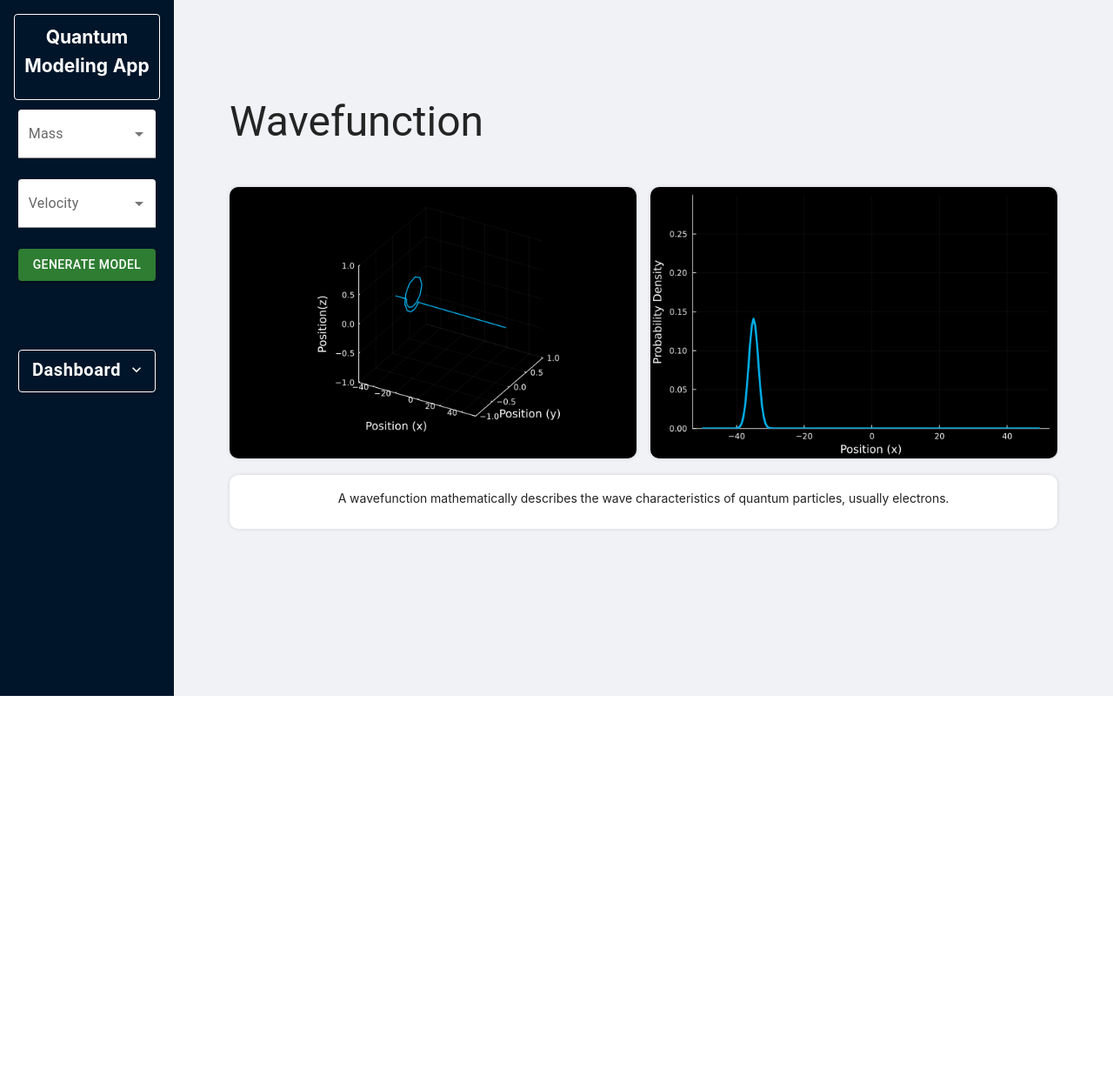
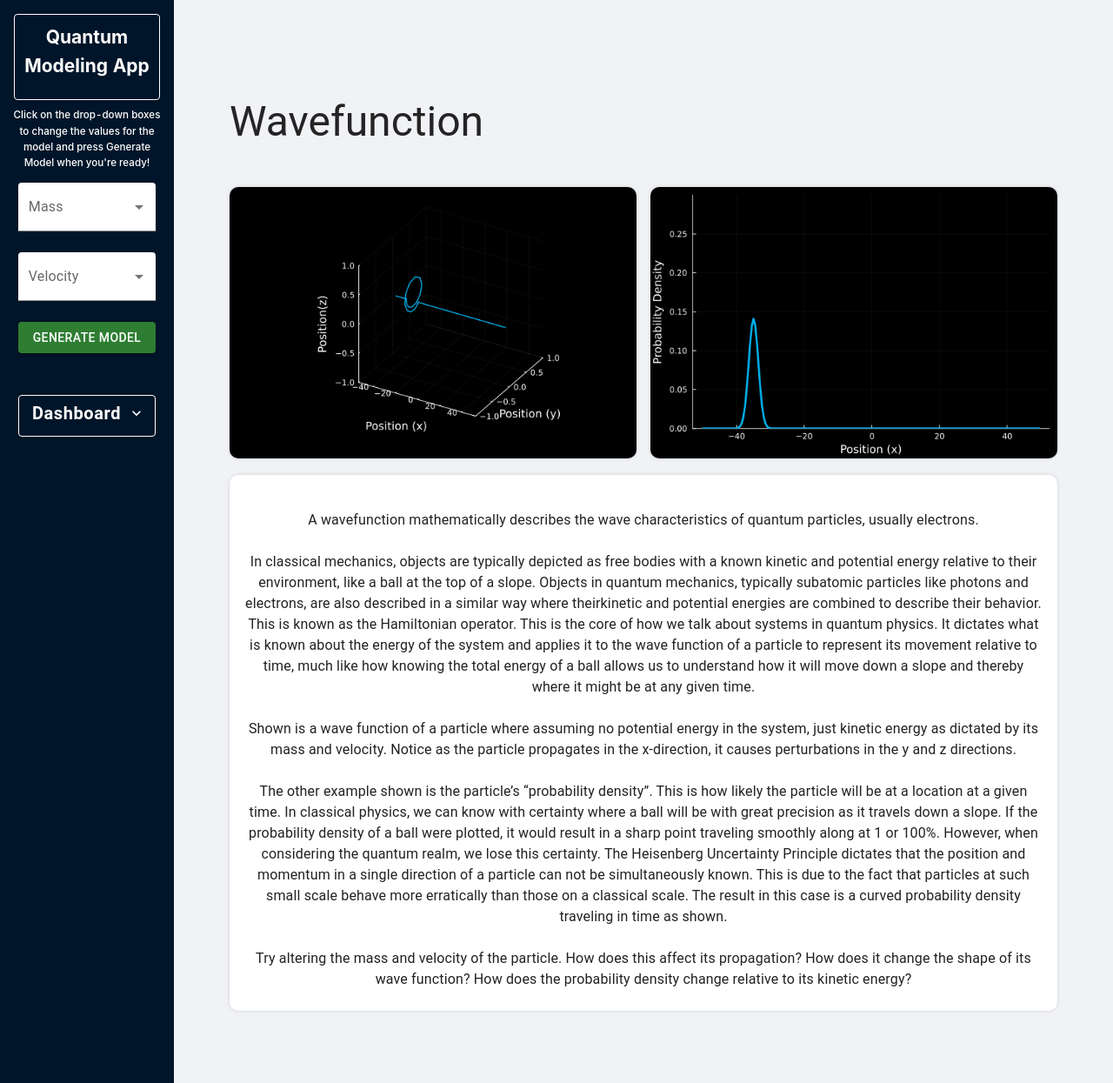
Before and after one commit to uf-quantum-computing/quantum_modeling_app, a React (Create React App) app: page /wavefunction in a window 1280 px wide. Shown: the whole page at 87% size. Before the commit the page ends 800 px from the top, so only its background shows below. Built offline with nearby package versions, Linux system fonts and the light colour scheme.

Commit message:
student feedback

```diff
--- a/src/components/CustomDescriptionBox.tsx
+++ b/src/components/CustomDescriptionBox.tsx
@@ -1,5 +1,5 @@
 import React from "react";
-import { Card, CardContent } from "@mui/material";
+import { Card, CardContent, Typography } from "@mui/material";
 
 // ========== styles ==========
 const card_style = {
@@ -16,7 +16,9 @@ const CustomDescriptionBox = (props: any) => {
     <div>
       <Card style={card_style}>
         <CardContent>
+        <Typography whiteSpace="pre-line">
           <p style={{ textAlign: "center", margin: 0 }}>{props.msg}</p>
+          </Typography>
         </CardContent>
       </Card>
     </div>
--- a/src/components/CustomTitle.tsx
+++ b/src/components/CustomTitle.tsx
@@ -32,6 +32,17 @@ const CustomTitle = () => {
           </p>
         </Card>
       </Link>
+      <h5
+        style={{
+          color: "#FFFFFF",
+          textAlign: "center",
+          paddingTop: "3%",
+          paddingBottom: "3%",
+          margin: 0,
+        }}
+      >
+        Click on the drop-down boxes to change the values for the model and press Generate Model when you're ready!
+      </h5>
     </div>
   );
 };
--- a/src/components/Dashboard.tsx
+++ b/src/components/Dashboard.tsx
@@ -25,7 +25,7 @@ export default function Dashboard() {
   };
 
   return (
-    <div style={{ textAlign: "center", marginTop: "50%" }}>
+    <div style={{ textAlign: "center", marginTop: "30%" }}>
        <Card style={card_style}>
             <Button
                     id="fade-button"
@@ -39,7 +39,7 @@ export default function Dashboard() {
                         fontWeight: "bolder",
                         textTransform: "none",
                         fontSize: 20,
-                        paddingTop: "3%",
+                        paddingTop: "2%",
                         paddingBottom: "5%",
                         margin: 0,
                     }}
--- a/src/index.css
+++ b/src/index.css
@@ -23,3 +23,39 @@ body {
     "Roboto", "Oxygen", "Ubuntu", "Cantarell", "Fira Sans", "Droid Sans",
     sans-serif;
 }
+
+.down-arrow {
+  position: absolute;
+  top: calc(100vh - 80px);
+  left: calc(50% - 14px);
+  width: 0;
+  height: 30px;
+  border: 2px solid;
+  border-radius: 2px;
+  animation: jumpInfinite 1.5s infinite;
+}
+
+.down-arrow:after {
+  content: " ";
+  position: absolute;
+  top: 12px;
+  left: -8.5px;
+  width: 16px;
+  height: 16px;
+  border-bottom: 4px solid;
+  border-right: 4px solid;
+  border-radius: 4px;
+  transform: rotateZ(45deg);
+}
+
+@keyframes jumpInfinite {
+  0% {
+    margin-top: 0;
+  }
+  50% {
+    margin-top: 20px;
+  }
+  100% {
+    margin-top: 0;
+  }
+}
--- a/src/pages/Home.tsx
+++ b/src/pages/Home.tsx
@@ -1,5 +1,6 @@
 import { bg_gradient } from "../images";
 import { Link } from "react-router-dom";
+import Button from "@mui/material/Button";
 
 const Home = () => {
   return (
@@ -39,7 +40,20 @@ const Home = () => {
                 // borderRadius: "3px",
               }}
             >
-              <b>Start Modeling</b>
+
+              <button
+              style={{
+                backgroundColor: "white",
+                borderRadius: "5px",
+                borderStyle: "none",
+                color: "navy",
+                fontSize: "25px",
+                padding: "10px"
+
+             }} > Start Modeling</button>
+
+              <div className="down-arrow"></div>
+
             </h2>
           </Link>
         </div>
--- a/src/pages/Interference.tsx
+++ b/src/pages/Interference.tsx
@@ -243,9 +243,16 @@ const Interference = () => {
         </Grid>
 
         <CustomDescriptionBox
-          msg={
-            "Quantum interference states that elementary particles can not only be in more than one place at any given time (through superposition), but that an individual particle, such as a photon (light particles) can cross its own trajectory and interfere with the direction of its path."
-          }
+          msg={`Quantum interference states that elementary particles can not only be in more than one place at any given time (through superposition), but that an individual particle, such as a photon (light particles) can cross its own trajectory and interfere with the direction of its path.
+
+          Particles in quantum mechanics behave very differently from those that we observe day-to-day in the realm of classical physics. Each particle behaves both as a solid object with a calculable energy and momentum and a wave with a calculable frequency and wavelength. This is only possible at incredibly low scale due to a phenomenon known as the “Wave-Particle Duality” as described by the DeBroglie Wavelength which dictates that all entities have a known frequency relative to the Planck’s Constant (6.63 * 10^-23) and its momentum.
+
+          F = p/h
+
+          Note that the frequency increases very quickly with momentum and thus the wavelength quickly becomes incalculably small unless the momentum is also suitably small, like for example, an electron or a photon as shown in this example.
+
+          Shown is a classic demonstration of the Wave-Particle Duality by showing photons interfering with each other. Normally, when a light is shown at an object, the resulting shadow would simply be the negative of that object. However, in this example, where a beam of light is shown at a pair of slits, two slits do not form as a negative on the resulting side, but rather a periodic spectrum of dashes of diminishing intensity. If the photons were only particles, they should have been able to pass through theslits and carried on as there should have been no interfering obstacle but they not only appear to splash outwards from the slits, thus hinting at their wave-like nature, but the resulting waves interfere with each other thus suggesting contact interactions among the particles of each resultant waves. Shown is a top-down view of the experiment and a representation of reflection from the barrier to demonstrate that no interference is resultant from tunneling but only from the two resultant waves intersecting at regular angular intervals. Try altering the spacing and width of the slits and kinetic energy of the wave. How does the wavelengthof the incoming wave appear to change the size and frequency of the dashes on the wall? Does increasing or decreasing the kinetic energy of the wave affect the interference pattern? Why or why not?
+          `}
         />
       </Content>
     </Layout>
--- a/src/pages/Wavefunction.tsx
+++ b/src/pages/Wavefunction.tsx
@@ -224,9 +224,17 @@ const Wavefunction = () => {
               </Grid>
             </Grid>
             <CustomDescriptionBox
-              msg={
-                "A wavefunction mathematically describes the wave characteristics of quantum particles, usually electrons."
-              }
+              msg={`
+                A wavefunction mathematically describes the wave characteristics of quantum particles, usually electrons.
+
+                In classical mechanics, objects are typically depicted as free bodies with a known kinetic and potential energy relative to their environment, like a ball at the top of a slope. Objects in quantum mechanics, typically subatomic particles like photons and electrons, are also described in a similar way where theirkinetic and potential energies are combined to describe their behavior. This is known as the Hamiltonian operator. This is the core of how we talk about systems in quantum physics. It dictates what is known about the energy of the system and applies it to the wave function of a particle to represent its movement relative to time, much like how knowing the total energy of a ball allows us to understand how it will move down a slope and thereby where it might be at any given time.
+
+                Shown is a wave function of a particle where assuming no potential energy in the system, just kinetic energy as dictated by its mass and velocity. Notice as the particle propagates in the x-direction, it causes perturbations in the y and z directions.
+
+                The other example shown is the particle’s “probability density”. This is how likely the particle will be at a location at a given time. In classical physics, we can know with certainty where a ball will be with great precision as it travels down a slope. If the probability density of a ball were plotted, it would result in a sharp point traveling smoothly along at 1 or 100%. However, when considering the quantum realm, we lose this certainty. The Heisenberg Uncertainty Principle dictates that the position and momentum in a single direction of a particle can not be simultaneously known. This is due to the fact that particles at such small scale behave more erratically than those on a classical scale. The result in this case is a curved probability density traveling in time as shown.
+
+                Try altering the mass and velocity of the particle. How does this affect its propagation? How does it change the shape of its wave function? How does the probability density change relative to its kinetic energy?
+                `}
             />
           </Content>
         </Layout>
```
Also changed, not shown: src/pages/Tunneling.tsx (+1 -1 lines), 1 other file (tests, documents, lock files or other folders).
